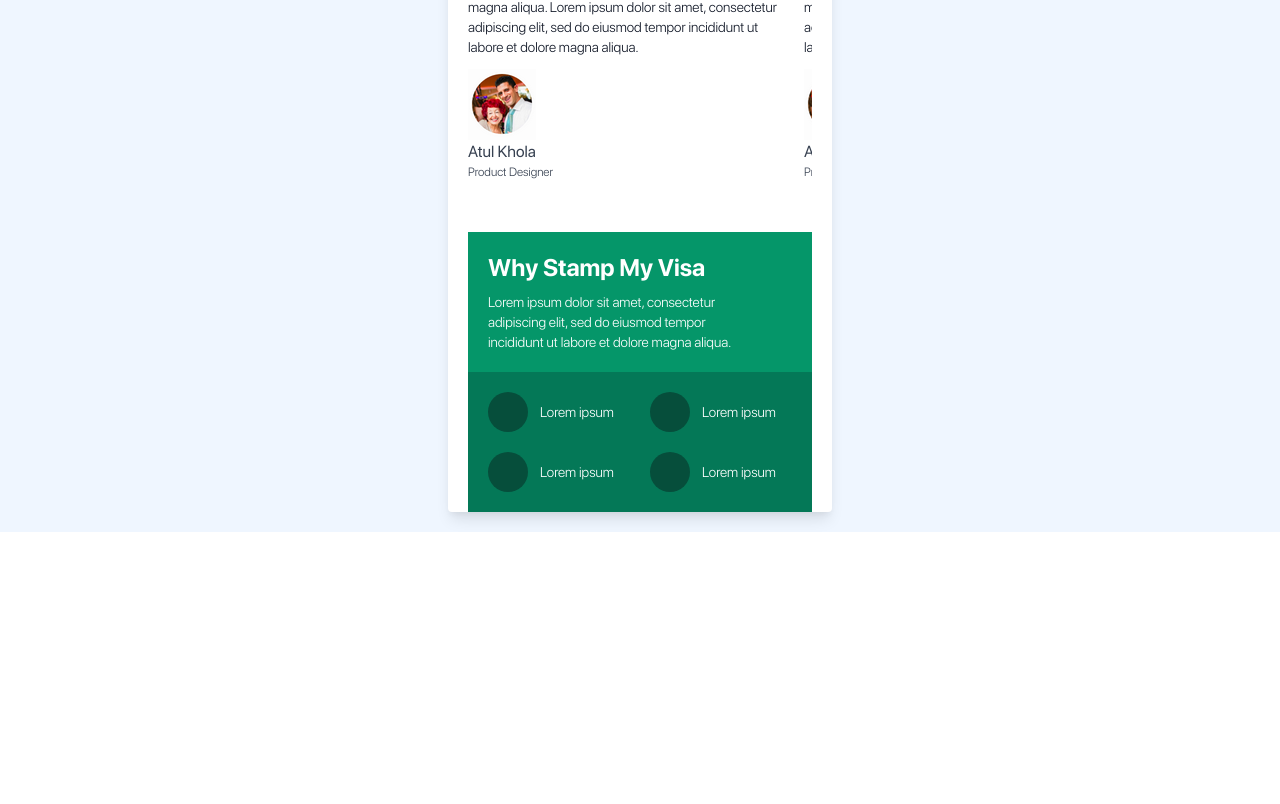
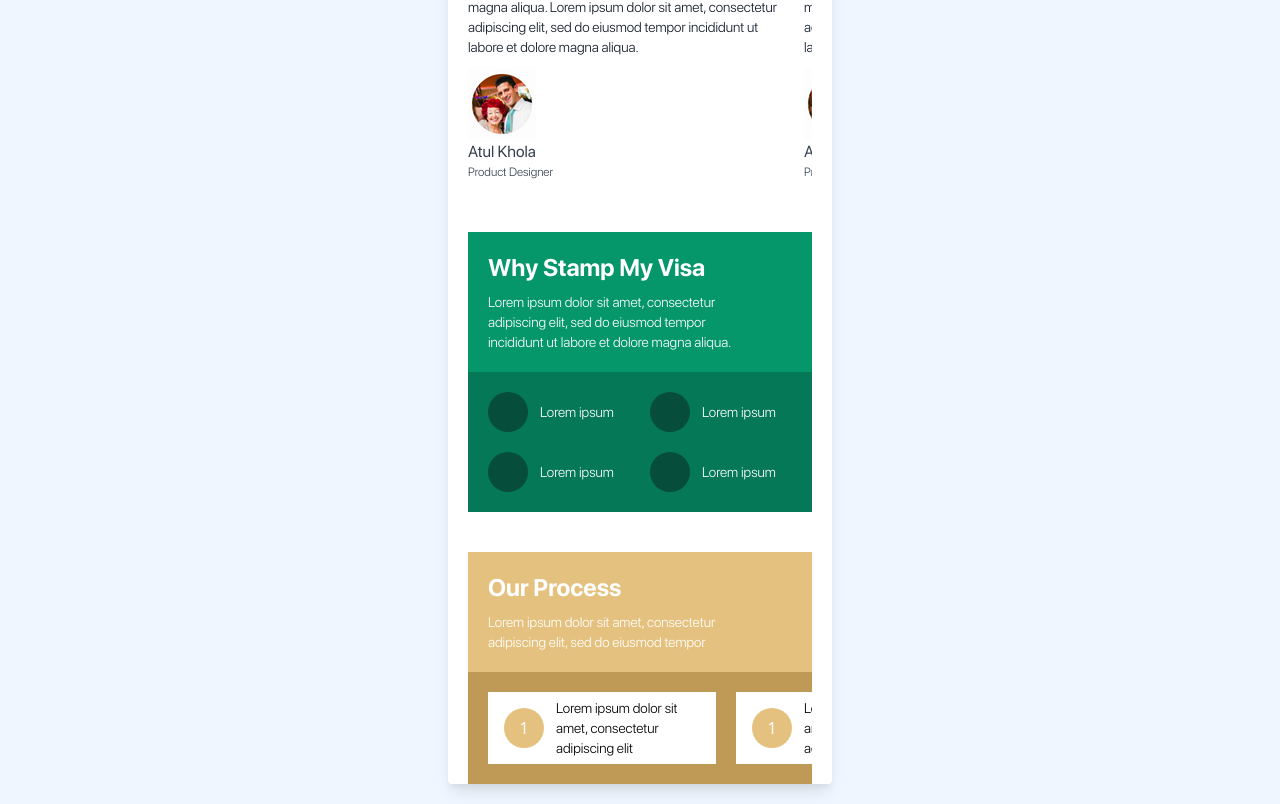
Before and after one commit to Pranav2612000/nextjs-blog, a Next.js app: page /home in a window 1280 px wide. Shown: the part 1475-2279 px from the top of the page. Before the commit the page ends 2007 px from the top, so only its background shows below. Built offline with nearby package versions, Linux system fonts and the light colour scheme.

Commit message:
feat: create the Our Process component on homepage

```diff
--- /dev/null
+++ b/src/components/Home/Process.tsx
@@ -0,0 +1,22 @@
+import React from 'react';
+import ProcessCard from './ProcessCard';
+
+const Process = () => {
+  return (
+    <div className="mx-5 mt-10 text-white">
+      <div className="px-5 py-5 bg-ochre-200">
+        <div className="font-sfprobold text-2xl mb-2">
+          Our Process
+        </div>
+        <div className="font-sfprolight text-sm pr-10">
+          Lorem ipsum dolor sit amet, consectetur adipiscing elit, sed do eiusmod tempor
+        </div>
+      </div>
+      <div className="bg-ochre-400 pl-5 py-5 flex flex-row flex-nowrap overflow-auto">
+        <ProcessCard/>
+        <ProcessCard/>
+      </div>
+    </div>
+  );
+};
+export default Process;
--- /dev/null
+++ b/src/components/Home/ProcessCard.tsx
@@ -0,0 +1,17 @@
+import React from 'react';
+
+const ProcessCard = (props) => {
+  return (
+    <div className="bg-white flex flex-row px-4 py-4 mr-5">
+      <div className="bg-ochre-200 w-10 h-10 rounded-full flex items-center justify-center">
+        1
+      </div>
+      <div className="ml-3 font-sfprolight text-sm text-black w-36">
+        <span className="flex items-center h-10">
+          Lorem ipsum dolor sit amet, consectetur adipiscing elit
+        </span>
+      </div>
+    </div>
+  );
+};
+export default ProcessCard;
--- a/src/pages/home.tsx
+++ b/src/pages/home.tsx
@@ -5,6 +5,7 @@
 import FreshBlogs from '../components/Home/FreshBlogs';
 import Testimonials from '../components/Home/Testimonials';
 import WhySMV from '../components/Home/WhySMV';
+import Process from '../components/Home/Process';
 
 const Home = () => {
   return (
@@ -29,6 +30,9 @@
         <div>
           <WhySMV/>
         </div>
+        <div>
+          <Process/>
+        </div>
       </div>
     </div>
   );
--- a/src/styles/globals.css
+++ b/src/styles/globals.css
@@ -22,6 +22,15 @@
 }
 
 @tailwind utilities;
+
+@layer utilities {
+  .bg-ochre-200 {
+    background-color: #e4c17e;
+  }
+  .bg-ochre-400 {
+    background-color: #be9a56;
+  }
+}
 
 .login-input {
   border-bottom: 1px solid #e6e6e6;
```
